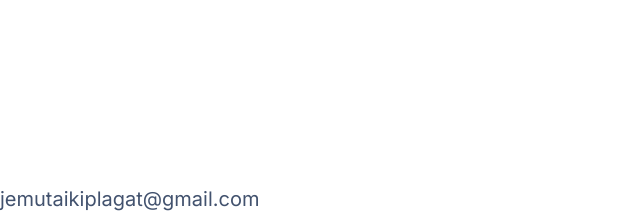
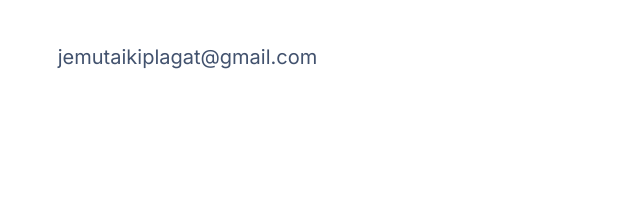
Before and after one commit to jemutakiplagat/MOBILE-VERSION, a website: page index.html in a window 1280 px wide. Shown: the part 6532-6747 px from the top of the page, without its empty margins (0-640 px from the left). After the commit the page ends 6715 px from the top, so only its background shows below. Drawn offline with nearby package versions, Linux system fonts and the light colour scheme.

Commit message:
Add the styling on the email on contact form

```diff
--- a/index.html
+++ b/index.html
@@ -227,11 +227,12 @@
                     </li>
                 </ul>
                    </form>
+                   <a class="my" href="#">jemutaikiplagat@gmail.com</a>
             </div>
         </section>
 
     </footer>
-    <a class="my" href="#">jemutaikiplagat@gmail.com</a>
+
 
 </section>
 </body>
--- a/style.css
+++ b/style.css
@@ -999,8 +999,8 @@ button:active {
 }
 
 .my {
-  width: 375px;
-  height: 189px;
+  /* width: 375px;
+  height: 189px; */
   font-family: "Inter", sans-serif;
   font-style: normal;
   font-weight: 400;
@@ -1009,5 +1009,6 @@ button:active {
   text-align: center;
   color: #42526e;
   text-decoration: none;
-  margin-bottom: 3rem;
+  padding-top: 20px;
+
 }
```
